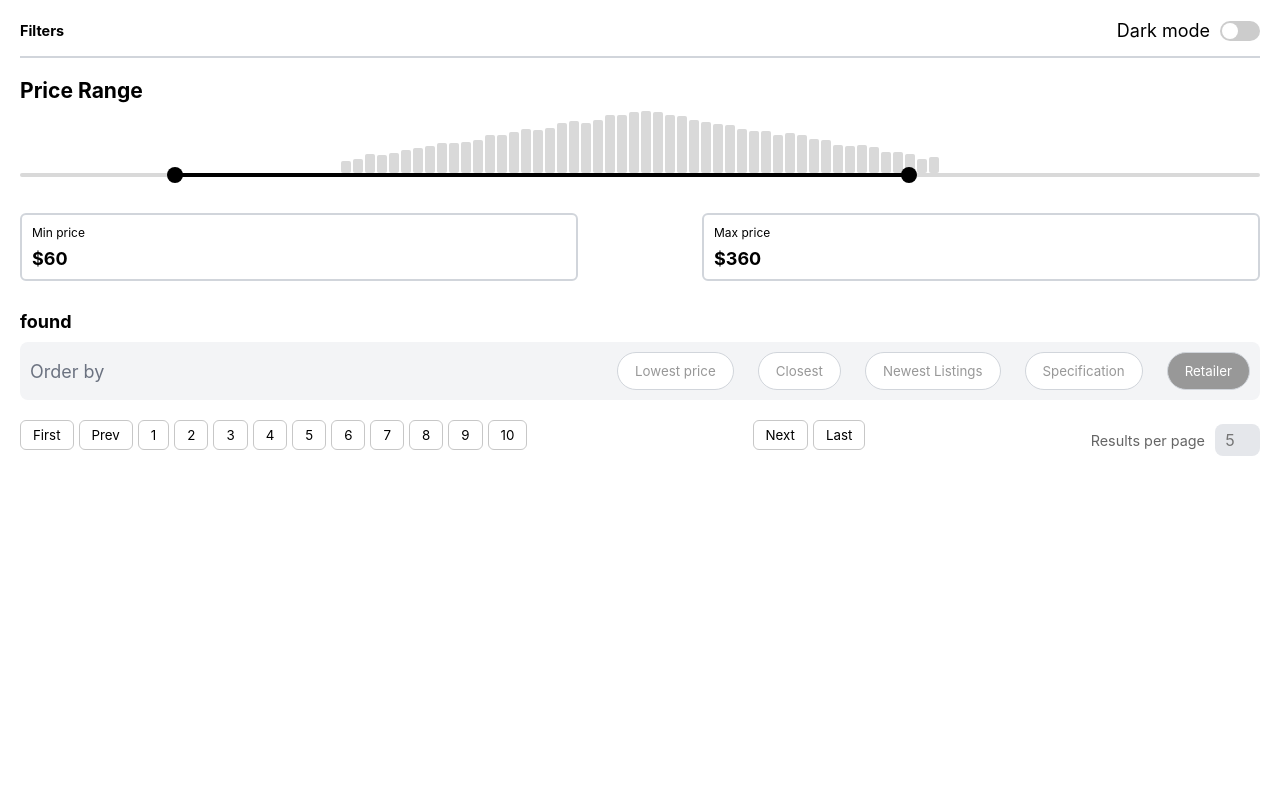
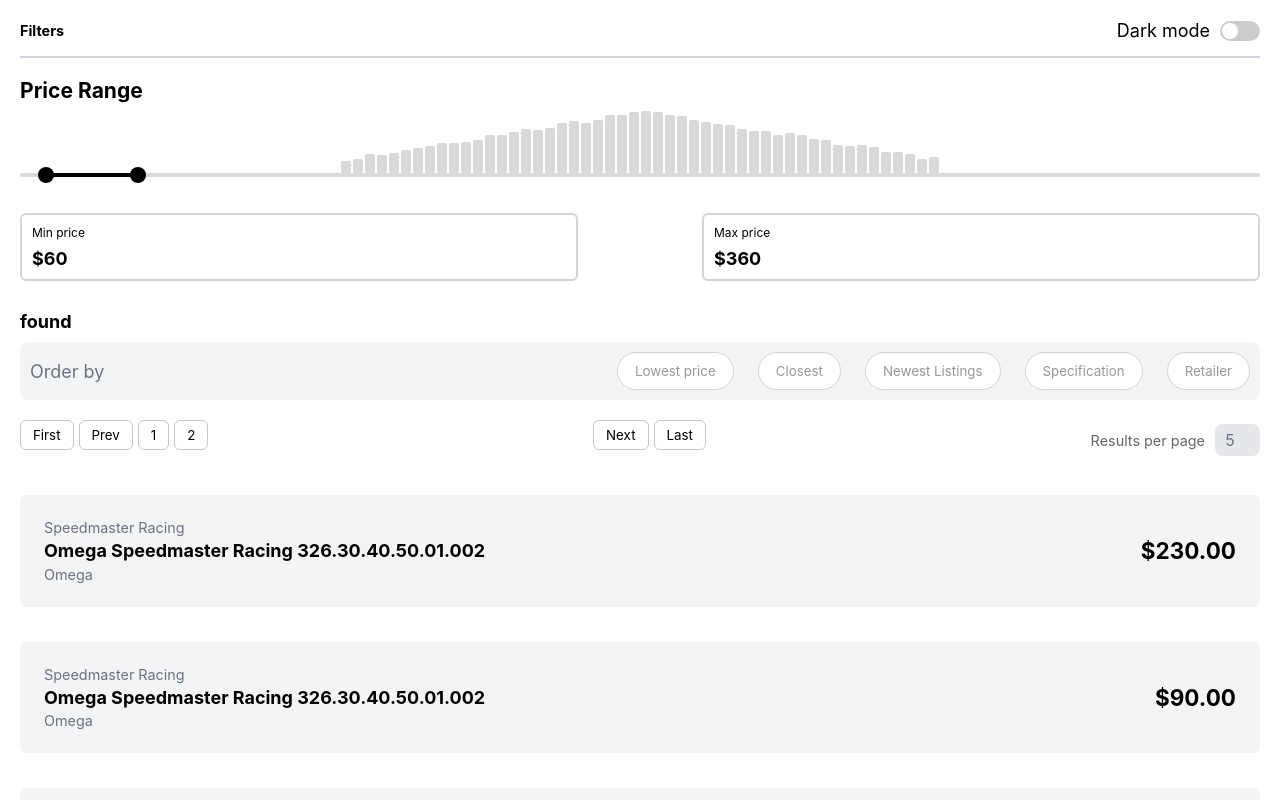
Before and after one commit to milunchik/task, a React app: page / in a window 1280 px wide. Shown: the top 800 px of the page. Built offline with nearby package versions, Linux system fonts and the light colour scheme; the HTML template or start-up script is replaced by a standard one.

Commit message:
chore: added logic for filtration, updated data and styles

```diff
--- a/src/App.tsx
+++ b/src/App.tsx
@@ -1,10 +1,11 @@
 import './App.css';
+import { products } from './assets/data';
 import { Filters } from './components/Filters/Filters';
 
 function App() {
   return (
     <>
-      <Filters />
+      <Filters products={products} />
     </>
   );
 }
--- a/src/assets/data.ts
+++ b/src/assets/data.ts
@@ -7,7 +7,7 @@
     brand: 'Omega',
     model: 'Speedmaster Racing',
     reference: '326.30.40.50.01.002',
-    price: 3370.0,
+    price: 3370,
     description: `The Omega Speedmaster Racing 326.30.40.50.01.002 is a 40 mm stainless steel chronograph watch featuring a black dial with silver sub‑dials, sapphire crystal, and tachymeter bezel. Powered by Omega automatic Calibre 3330 with Co‑Axial escapement and 52‑hour power reserve. Water‑resistant to 100 m/330 ft.`,
     caseMaterial: 'Stainless Steel',
     caseDiameter: 40,
@@ -20,6 +20,8 @@
     waterResistance: '100 m / 330 ft',
     bracelet: 'Stainless steel bracelet, ~19 mm lug',
     functions: ['Chronograph', 'Date', 'Tachymeter'],
+    createdAt: '2024-11-01T10:00:00Z',
+    retailer: 'TimeZone Watches',
   },
 
   {
@@ -41,6 +43,8 @@
     waterResistance: '100 m / 330 ft',
     bracelet: 'Stainless steel bracelet, ~19 mm lug',
     functions: ['Chronograph', 'Date', 'Tachymeter'],
+    createdAt: '2024-11-02T12:15:00Z',
+    retailer: 'WatchPlanet',
   },
 
   {
@@ -62,6 +66,8 @@
     waterResistance: '100 m / 330 ft',
     bracelet: 'Stainless steel bracelet, ~19 mm lug',
     functions: ['Chronograph', 'Date', 'Tachymeter'],
+    createdAt: '2024-11-03T14:30:00Z',
+    retailer: 'Omega Outlet',
   },
 
   {
@@ -83,6 +89,8 @@
     waterResistance: '100 m / 330 ft',
     bracelet: 'Stainless steel bracelet, ~19 mm lug',
     functions: ['Chronograph', 'Date', 'Tachymeter'],
+    createdAt: '2024-11-04T09:45:00Z',
+    retailer: 'Luxury Timepieces',
   },
 
   {
@@ -104,6 +112,8 @@
     waterResistance: '100 m / 330 ft',
     bracelet: 'Stainless steel bracelet, ~19 mm lug',
     functions: ['Chronograph', 'Date', 'Tachymeter'],
+    createdAt: '2024-11-05T08:20:00Z',
+    retailer: 'ChronoMarket',
   },
 
   {
@@ -125,6 +135,8 @@
     waterResistance: '100 m / 330 ft',
     bracelet: 'Stainless steel bracelet, ~19 mm lug',
     functions: ['Chronograph', 'Date', 'Tachymeter'],
+    createdAt: '2024-11-06T13:10:00Z',
+    retailer: 'ChronoMarket',
   },
 
   {
@@ -146,11 +158,14 @@
     waterResistance: '100 m / 330 ft',
     bracelet: 'Stainless steel bracelet, ~19 mm lug',
     functions: ['Chronograph', 'Date', 'Tachymeter'],
+    createdAt: '2024-11-07T11:55:00Z',
+    retailer: 'WatchHub',
   },
 
   {
     id: 8,
     name: 'Omega Speedmaster Racing 326.30.40.50.01.002',
+    retailer: 'Swiss Time Co',
     brand: 'Omega',
     model: 'Speedmaster Racing',
     reference: '326.30.40.50.01.002',
@@ -167,6 +182,7 @@
     waterResistance: '100 m / 330 ft',
     bracelet: 'Stainless steel bracelet, ~19 mm lug',
     functions: ['Chronograph', 'Date', 'Tachymeter'],
+    createdAt: '2024-11-08T15:40:00Z',
   },
 
   {
@@ -188,6 +204,8 @@
     waterResistance: '100 m / 330 ft',
     bracelet: 'Stainless steel bracelet, ~19 mm lug',
     functions: ['Chronograph', 'Date', 'Tachymeter'],
+    createdAt: '2024-11-09T10:05:00Z',
+    retailer: 'Elite Watches',
   },
 
   {
@@ -209,6 +227,8 @@
     waterResistance: '100 m / 330 ft',
     bracelet: 'Stainless steel bracelet, ~19 mm lug',
     functions: ['Chronograph', 'Date', 'Tachymeter'],
+    createdAt: '2024-11-10T16:25:00Z',
+    retailer: 'Watch Vault',
   },
 
   {
@@ -230,6 +250,8 @@
     waterResistance: '100 m / 330 ft',
     bracelet: 'Stainless steel bracelet, ~19 mm lug',
     functions: ['Chronograph', 'Date', 'Tachymeter'],
+    createdAt: '2024-11-11T13:50:00Z',
+    retailer: 'TickTock Traders',
   },
 
   {
@@ -251,6 +273,8 @@
     waterResistance: '100 m / 330 ft',
     bracelet: 'Stainless steel bracelet, ~19 mm lug',
     functions: ['Chronograph', 'Date', 'Tachymeter'],
+    createdAt: '2024-11-12T14:45:00Z',
+    retailer: 'LuxuryTime',
   },
 
   {
@@ -272,6 +296,8 @@
     waterResistance: '100 m / 330 ft',
     bracelet: 'Stainless steel bracelet, ~19 mm lug',
     functions: ['Chronograph', 'Date', 'Tachymeter'],
+    createdAt: '2024-11-13T17:30:00Z',
+    retailer: 'WristWorthy',
   },
 
   {
@@ -293,6 +319,8 @@
     waterResistance: '100 m / 330 ft',
     bracelet: 'Stainless steel bracelet, ~19 mm lug',
     functions: ['Chronograph', 'Date', 'Tachymeter'],
+    createdAt: '2024-11-14T08:15:00Z',
+    retailer: 'Timeless Boutique',
   },
 
   {
@@ -314,6 +342,8 @@
     waterResistance: '100 m / 330 ft',
     bracelet: 'Stainless steel bracelet, ~19 mm lug',
     functions: ['Chronograph', 'Date', 'Tachymeter'],
+    createdAt: '2024-11-15T09:35:00Z',
+    retailer: 'Omega Direct',
   },
 
   {
@@ -335,5 +365,7 @@
     waterResistance: '100 m / 330 ft',
     bracelet: 'Stainless steel bracelet, ~19 mm lug',
     functions: ['Chronograph', 'Date', 'Tachymeter'],
+    createdAt: '2024-11-16T12:00:00Z',
+    retailer: 'Global Watch Store',
   },
 ];
--- a/src/components/Filters/Filters.styled.ts
+++ b/src/components/Filters/Filters.styled.ts
@@ -20,7 +20,6 @@
   background-color: ${({ darkMode }) => (darkMode ? '#989898' : '#fff')};
   color: ${({ darkMode }) => (darkMode ? '#fff' : '#000')};
   padding: 20px;
-  border-radius: 12px;
 `;
 
 export const StickContainer = styled.div`
@@ -264,7 +263,7 @@
   cursor: pointer;
 
   &:hover {
-    opacity: 0.9;
+    background-color: ${({ theme }) => theme.colors.second};
   }
 `;
 
@@ -274,6 +273,10 @@
   border-radius: 6px;
   text-align: center;
   padding: 6px 12px;
+
+  &:hover {
+    background-color: ${({ theme }) => theme.colors.pagination_hover};
+  }
 `;
 
 export const PaginationContainer = styled.div`
--- a/src/components/Filters/Filters.tsx
+++ b/src/components/Filters/Filters.tsx
@@ -1,13 +1,29 @@
 import { useState } from 'react';
 import * as S from './Filters.styled';
+import type { ProductType } from '../../types/productType';
+import type { FiltersType } from '../../types/filtersType';
+import { ProductItem } from '../Product/Product';
 
 const MIN = 0;
-const MAX = 500;
+const MAX = 4000;
 
-export const Filters: React.FC = () => {
+export const Filters: React.FC<FiltersType> = ({ products }) => {
   const [minPrice, setMinPrice] = useState(60);
   const [maxPrice, setMaxPrice] = useState(360);
   const [darkMode, setDarkMode] = useState(false);
+  const [sortBy, setSortBy] = useState<
+    'lowest' | 'closest' | 'newest' | 'retailer' | 'specification'
+  >();
+
+  console.log(products);
+
+  const getSpecification = (product: ProductType) => {
+    const waterRes = parseInt(product.waterResistance);
+    const power = parseInt(product.powerReserve);
+    const score = product.functions?.length || 0;
+
+    return waterRes + power + score * 10;
+  };
 
   const handleMinChange = (e: React.ChangeEvent<HTMLInputElement>) => {
     const value = Math.min(Number(e.target.value), maxPrice - 10);
@@ -18,6 +34,54 @@
     const value = Math.max(Number(e.target.value), minPrice + 10);
     setMaxPrice(value);
   };
+
+  const filteredProducts = products.filter(
+    (product) => product.price >= minPrice && product.price <= maxPrice,
+  );
+
+  console.log(filteredProducts);
+
+  const sortProducts = (products: ProductType[]) => {
+    switch (sortBy) {
+      case 'lowest':
+        return [...products].sort((a, b) => a.price - b.price);
+        break;
+
+      case 'newest':
+        return [...products].sort(
+          (a, b) => new Date(b.createdAt).getTime() - new Date(a.createdAt).getTime(),
+        );
+        break;
+
+      case 'closest':
+        return [...products].sort(
+          (a, b) => new Date(b.createdAt).getTime() - new Date(a.createdAt).getTime(),
+        );
+
+      case 'retailer':
+        return [...products].sort((a, b) => a.retailer.localeCompare(b.retailer));
+        break;
+
+      case 'specification':
+        return [...products].sort((a, b) => getSpecification(b) - getSpecification(a));
+        break;
+
+      default:
+        return products;
+    }
+  };
+
+  const sortedProducts = sortProducts(filteredProducts);
+
+  const [currentPage, setCurrentPage] = useState<number>(1);
+  const [resultsPerPage, setResulsPerPage] = useState(5);
+
+  const totalPages = Math.ceil(sortedProducts.length / resultsPerPage);
+
+  const paginatedProducts = sortedProducts.slice(
+    (currentPage - 1) * resultsPerPage,
+    currentPage * resultsPerPage,
+  );
 
   const histogramData = Array.from({ length: 50 }).map((_, i) => {
     const center = 25;
@@ -95,33 +159,66 @@
           <S.FilterText>Order by</S.FilterText>
 
           <S.FiltersGroup>
-            <S.Button>Lowest price</S.Button>
-            <S.Button>Closest</S.Button>
-            <S.Button>Newest Listings</S.Button>
-            <S.Button>Specification</S.Button>
-            <S.Button active>Retailer</S.Button>
+            <S.Button active={sortBy === 'lowest'} onClick={() => setSortBy('lowest')}>
+              Lowest price
+            </S.Button>
+            <S.Button active={sortBy === 'closest'} onClick={() => setSortBy('closest')}>
+              Closest
+            </S.Button>
+            <S.Button active={sortBy === 'newest'} onClick={() => setSortBy('newest')}>
+              Newest Listings
+            </S.Button>
+            <S.Button
+              active={sortBy === 'specification'}
+              onClick={() => setSortBy('specification')}
+            >
+              Specification
+            </S.Button>
+            <S.Button active={sortBy === 'retailer'} onClick={() => setSortBy('retailer')}>
+              Retailer
+            </S.Button>
           </S.FiltersGroup>
         </S.ButtonGroup>
 
         <S.PaginationContainer>
           <S.Pagination>
-            <S.PaginationBtn>First</S.PaginationBtn>
-            <S.PaginationBtn>Prev</S.PaginationBtn>
-            {[...Array(10)].map((_, i) => (
-              <S.PaginationBtn key={i}>{i + 1}</S.PaginationBtn>
+            <S.PaginationBtn onClick={() => setCurrentPage(1)}>First</S.PaginationBtn>
+            <S.PaginationBtn onClick={() => setCurrentPage((p) => Math.max(p - 1, 1))}>
+              Prev
+            </S.PaginationBtn>
+            {[...Array(totalPages)].map((_, i) => (
+              <S.PaginationBtn key={i} onClick={() => setCurrentPage(i + 1)}>
+                {i + 1}
+              </S.PaginationBtn>
             ))}
           </S.Pagination>
 
           <S.Pagination>
-            <S.PaginationBtn>Next</S.PaginationBtn>
-            <S.PaginationBtn>Last</S.PaginationBtn>
+            <S.PaginationBtn onClick={() => setCurrentPage((p) => Math.min(p + 1, totalPages))}>
+              Next
+            </S.PaginationBtn>
+            <S.PaginationBtn onClick={() => setCurrentPage(totalPages)}>Last</S.PaginationBtn>
           </S.Pagination>
 
           <S.ResultsPerPage>
             Results per page
-            <S.ItemNumber type="number" name="number" id="number" placeholder="5"></S.ItemNumber>
+            <S.ItemNumber
+              type="number"
+              name="number"
+              id="number"
+              placeholder="5"
+              value={resultsPerPage}
+              onChange={(e) => {
+                const value = Number(e.target.value);
+                if (value > 0) {
+                  setResulsPerPage(value);
+                  setCurrentPage(1);
+                }
+              }}
+            ></S.ItemNumber>
           </S.ResultsPerPage>
         </S.PaginationContainer>
+          <ProductItem products={paginatedProducts} />
       </S.ResultSection>
     </S.Container>
   );
--- a/src/components/Product/Product.styled.ts
+++ b/src/components/Product/Product.styled.ts
@@ -7,9 +7,15 @@
   justify-content: space-between;
   align-items: center;
   border: none;
-  border-radius: 16px;
-  padding: 16px 8px;
+  border-radius: 6px;
+  padding: 24px;
+  margin-bottom: 20px;
+  margin-top: 35px;
   cursor: pointer;
+`;
+
+export const ProductWrapper = styled.div`
+  margin-bottom: 10px;
 `;
 
 export const InfoBlock = styled.div`
--- a/src/components/Product/Product.tsx
+++ b/src/components/Product/Product.tsx
@@ -3,12 +3,14 @@
 import { Model, InfoBlock, Price, ProductContainer, Title, Brand } from './Product.styled';
 
 type ProductItemProps = {
-  product: ProductType;
+  products: ProductType[];
 };
 
-export const ProductItem: React.FC<ProductItemProps> = ({ product }) => {
+export const ProductItem: React.FC<ProductItemProps> = ({ products }) => {
   return (
-    <ProductContainer>
+    <>
+      {products.map((product) => (
+        <ProductContainer key={product.id}>
           <InfoBlock>
             <Model>{product.model}</Model>
             <Title>{product.name}</Title>
@@ -16,5 +18,7 @@
           </InfoBlock>
           <Price>${product.price.toFixed(2)}</Price>
         </ProductContainer>
+      ))}
+    </>
   );
 };
--- /dev/null
+++ b/src/types/filtersType.ts
@@ -0,0 +1,5 @@
+import type { ProductType } from './productType';
+
+export type FiltersType = {
+  products: ProductType[];
+};
--- a/src/types/productType.ts
+++ b/src/types/productType.ts
@@ -17,4 +17,6 @@
   waterResistance: string;
   bracelet: string;
   functions: string[];
+  createdAt: string;
+  retailer: string;
 };
```
Also changed, not shown: 1 other file (tests, documents, lock files or other folders). Lines whose indentation alone changed are shown as unchanged.
